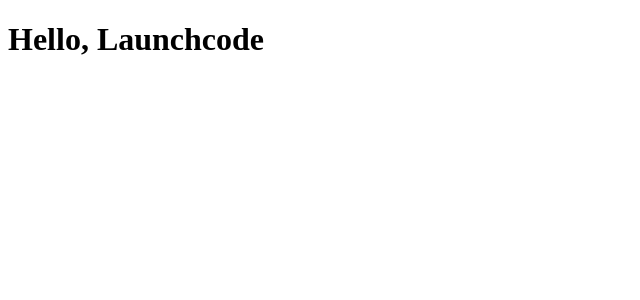
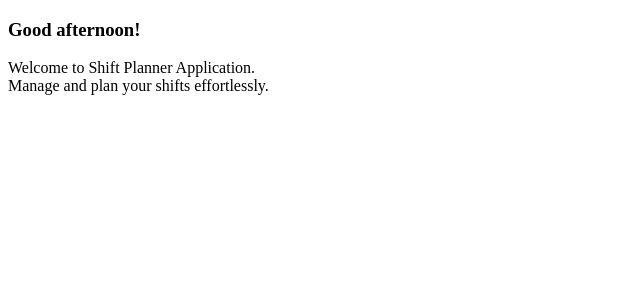
Before and after one commit to lakshmipcherukula-arch/shift-planner, a React (Vite) app: page / in a window 1280 px wide. Shown: the top 300 px of the page, without its empty margins (0-640 px from the left). Built offline with nearby package versions, Linux system fonts and the light colour scheme.

Commit message:
Added HomePage and Greeting components

```diff
--- a/src/App.jsx
+++ b/src/App.jsx
@@ -1,13 +1,10 @@
-
+import React from "react";
+import HomePage from "./components/HomePage";
 function App() {
 
 
   return (
-    <>
-
-         <h1> Hello, Launchcode </h1>
-    </>
-
+    <HomePage/>
   );
 }
 
--- /dev/null
+++ b/src/components/Greeting.jsx
@@ -0,0 +1,23 @@
+import React, {useState} from "react";
+
+const getGreeting = () => {
+  const hour = new Date().getHours();
+
+  if (hour < 12) return 'Good morning';
+  if (hour < 18) return 'Good afternoon';
+  return 'Good evening';
+};
+
+const Greeting = () => {
+
+    const [greeting, setGreeting] = useState(getGreeting());
+
+    return (
+        <div className="greeting-container">
+        <h3>{greeting}!</h3>
+        </div>
+    );
+
+};
+
+export default Greeting;
--- /dev/null
+++ b/src/components/HomePage.jsx
@@ -0,0 +1,16 @@
+import Greeting from "./Greeting";
+const HomePage = () => {
+
+    return(
+        <div>
+            <Greeting />
+            <div>
+                <p>Welcome to Shift Planner Application. <br/>
+
+                Manage and plan your shifts effortlessly.</p>
+            </div>
+        </div>
+    );
+
+}
+export default HomePage;
```
